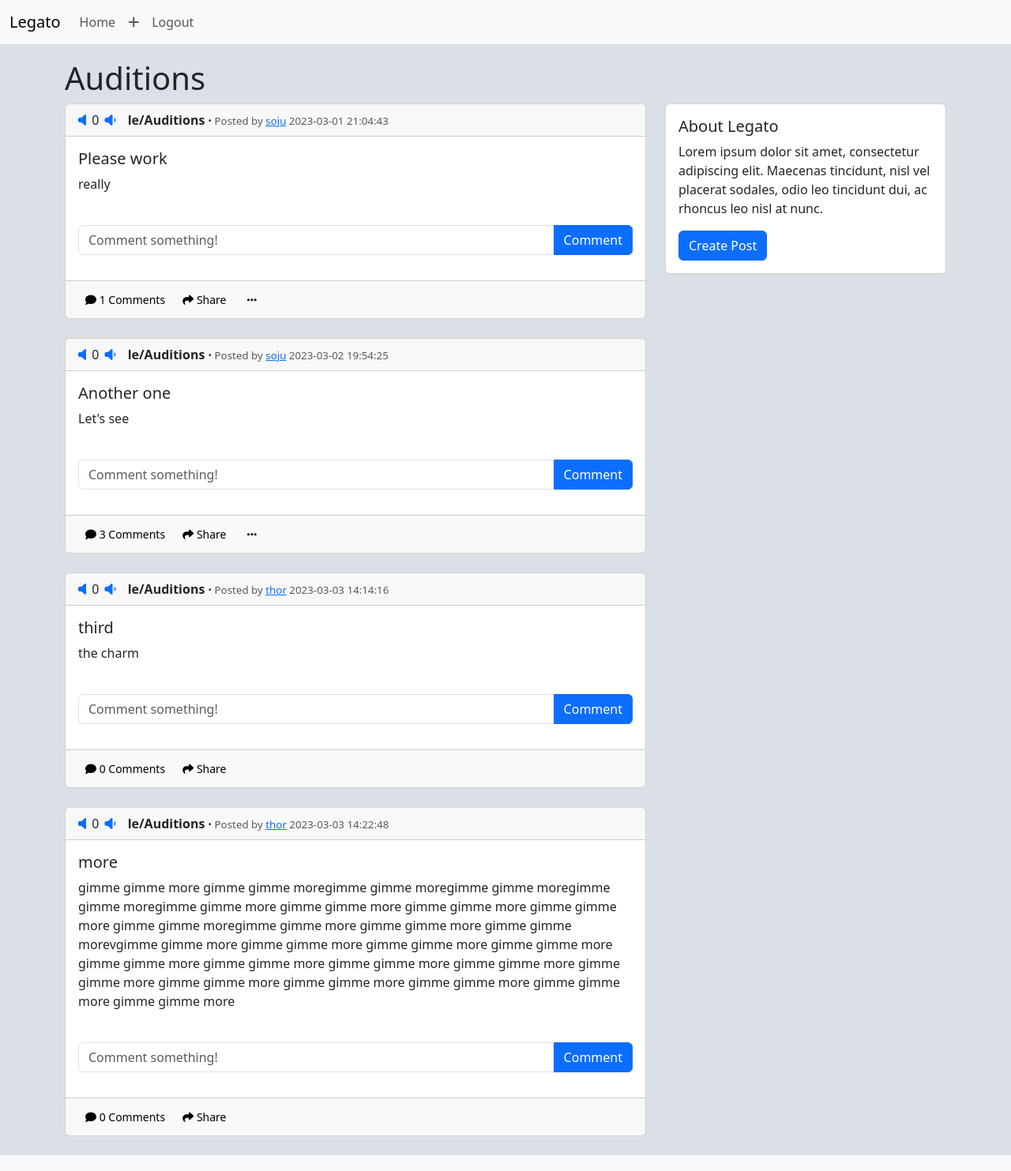
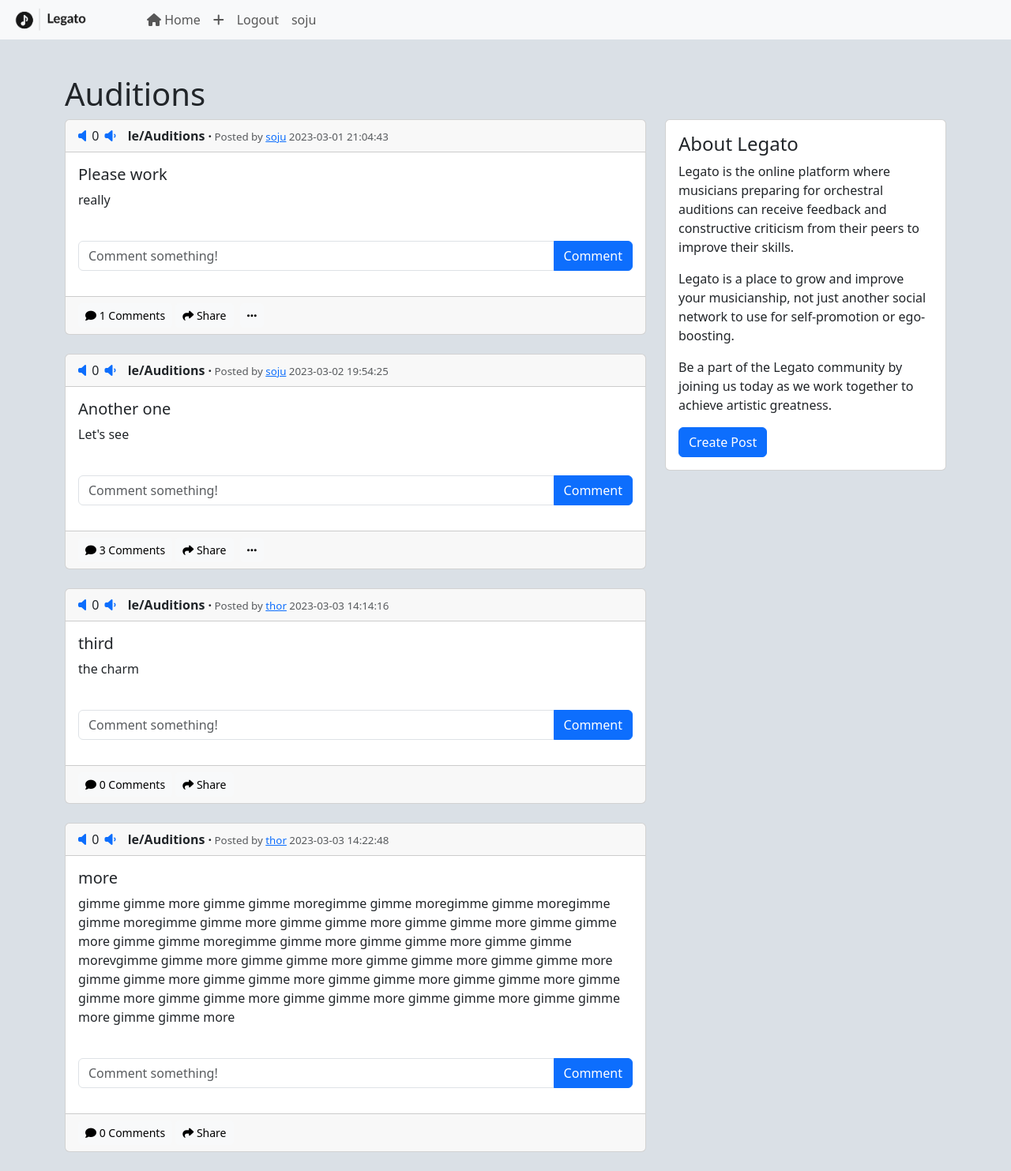
Before and after one commit to Tizzz-555/legato-repo, a Flask app: page / in a window 1280 px wide. Shown: the whole page at 79% size. Run offline with Flask 3, Linux system fonts and the light colour scheme; a user stored in the database is signed in; some libraries are stand-ins or nearby versions.

Commit message:
Added logo, sticky card and username nav item

```diff
--- a/legato/static/styles.css
+++ b/legato/static/styles.css
@@ -18,3 +18,26 @@ body {
 #sub {
   margin-left: 11px;
 }
+
+#side-card {
+  position:sticky;
+  top: 55px;
+}
+
+#posts {
+  padding-top: 20px;
+}
+
+.navbar {
+  --bs-navbar-padding-y: 0;
+}
+.navbar-brand {
+  width: 150px;
+  font-size: 24px;
+}
+
+.navbar-brand img {
+  height: 40px;
+  float: left;
+  margin-right: 7px;
+}
--- a/legato/templates/layout.html
+++ b/legato/templates/layout.html
@@ -16,15 +16,19 @@
 <body>
   <nav class="navbar navbar-expand-lg bg-body-tertiary fixed-top">
     <div class="container-fluid">
-      <a class="navbar-brand" href="/">Legato</a>
+      <a class="navbar-brand" href="/"><img src="/static/Legato-logos_transparent.png"></a>
+      <!--form class="mx-2 my-auto d-inline w-100">
+        <input class="form-control mr-sm-2" type="search" placeholder="Search" aria-label="Search">
+      </form-->
       <button class="navbar-toggler" type="button" data-bs-toggle="collapse" data-bs-target="#navbar"
         aria-controls="navbarTogglerDemo02" aria-expanded="false" aria-label="Toggle navigation">
         <span class="navbar-toggler-icon"></span>
       </button>
+
       <div class="collapse navbar-collapse" id="navbar">
         <ul class="navbar-nav me-auto mb-2 mb-lg-0">
           <li class="nav-item">
-            <a class="nav-item nav-link" href="/index">Home</a>
+            <a class="nav-item nav-link" href="/index"><i class="fa-solid fa-house"></i> Home</a>
           </li>
           {% if user.is_authenticated %}
           <li class="nav-item">
@@ -33,6 +37,9 @@
           <li class="nav-item">
             <a class="nav-item nav-link" href="/logout">Logout</a>
           </li>
+          <li class="nav-item">
+            <a class="nav-item nav-link" href="/posts/{{user.username}}">{{user.username}}</a>
+          </li>
           {% else %}
           <li class="nav-item">
             <a class="nav-item nav-link" href="/signup">Signup</a>
@@ -40,6 +47,7 @@
           <li class="nav-item">
             <a class="nav-item nav-link" href="/login">Login</a>
           </li>
+
           {% endif %}
         </ul>
       </div>
--- a/legato/templates/posts_div.html
+++ b/legato/templates/posts_div.html
@@ -104,16 +104,23 @@ Index
         {% endfor %}
       </div>
 
-      <!-- Column section -->
+      <!-- Side card section -->
 
       {% block column %}
-      <div class="col-sm-4">
-        <div class="card">
+      <div class="col-sm-4" style="display: block;">
+        <div class="card" id="side-card">
           <div class="card-body">
-            <h5 class="card-title">About Legato</h5>
+            <h4 class="card-title">About Legato</h4>
             <p class="card-text">
-              Lorem ipsum dolor sit amet, consectetur adipiscing elit.
-              Maecenas tincidunt, nisl vel placerat sodales, odio leo tincidunt dui, ac rhoncus leo nisl at nunc.
+              Legato is the online platform where musicians preparing for orchestral auditions can receive feedback and
+              constructive criticism from their peers to improve their skills.
+            <p class="card-text">
+              Legato is a place to grow and improve your musicianship, not just another social network to use for
+              self-promotion or ego-boosting.
+            </p>
+            </p>
+            <p class="card-text"> Be a part of the Legato community by joining us today as we work together to achieve
+              artistic greatness.
             </p>
             <a href="/create-post" class="btn btn-primary btn-block">Create Post</a>
           </div>
```
Also changed, not shown: database.db, legato/static/Legato-logos_transparent.png (added).
